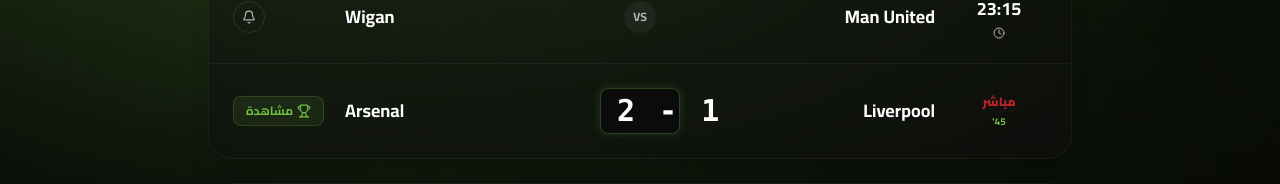
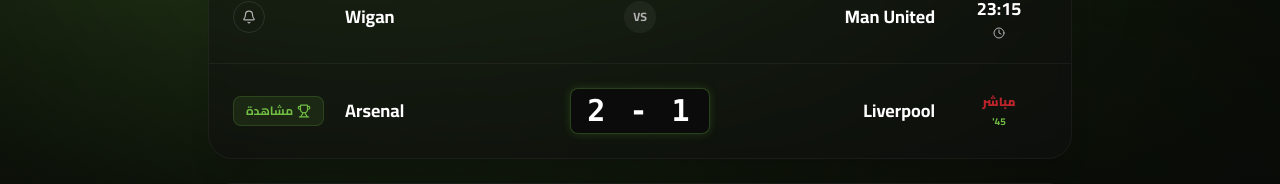
Before and after one commit to Abdallayasseer/Alsahasport-front, a Next.js app: page /matches in a window 1280 px wide. Shown: the part 435-619 px from the top of the page. Built offline with nearby package versions, Linux system fonts and the light colour scheme.

Commit message:
fix: remove fixed width from match score to allow large text

```diff
--- a/src/components/matches/MatchCard.tsx
+++ b/src/components/matches/MatchCard.tsx
@@ -42,7 +42,7 @@
                 {match.home}
             </div>
 
-            <div className="shrink-0 w-16 md:w-20 text-center relative z-10">
+            <div className="shrink-0 w-auto min-w-[60px] md:min-w-[100px] text-center relative z-10">
                 {match.status === 'LIVE' || match.status === 'FINISHED' ? (
                     <span className={`
                         px-2 md:px-4 py-1 rounded-lg font-mono font-bold tracking-widest text-sm md:text-3xl whitespace-nowrap block
```
